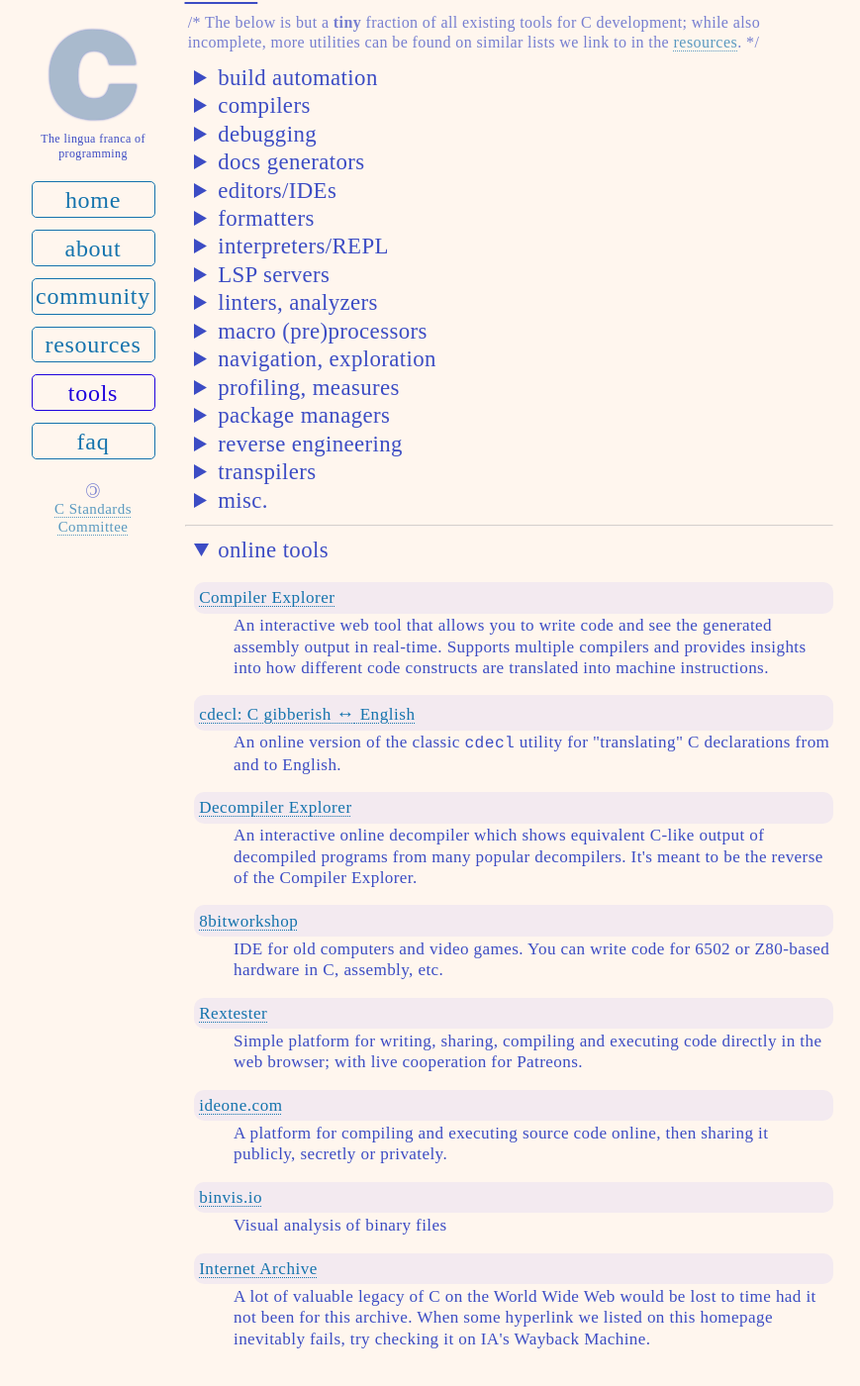
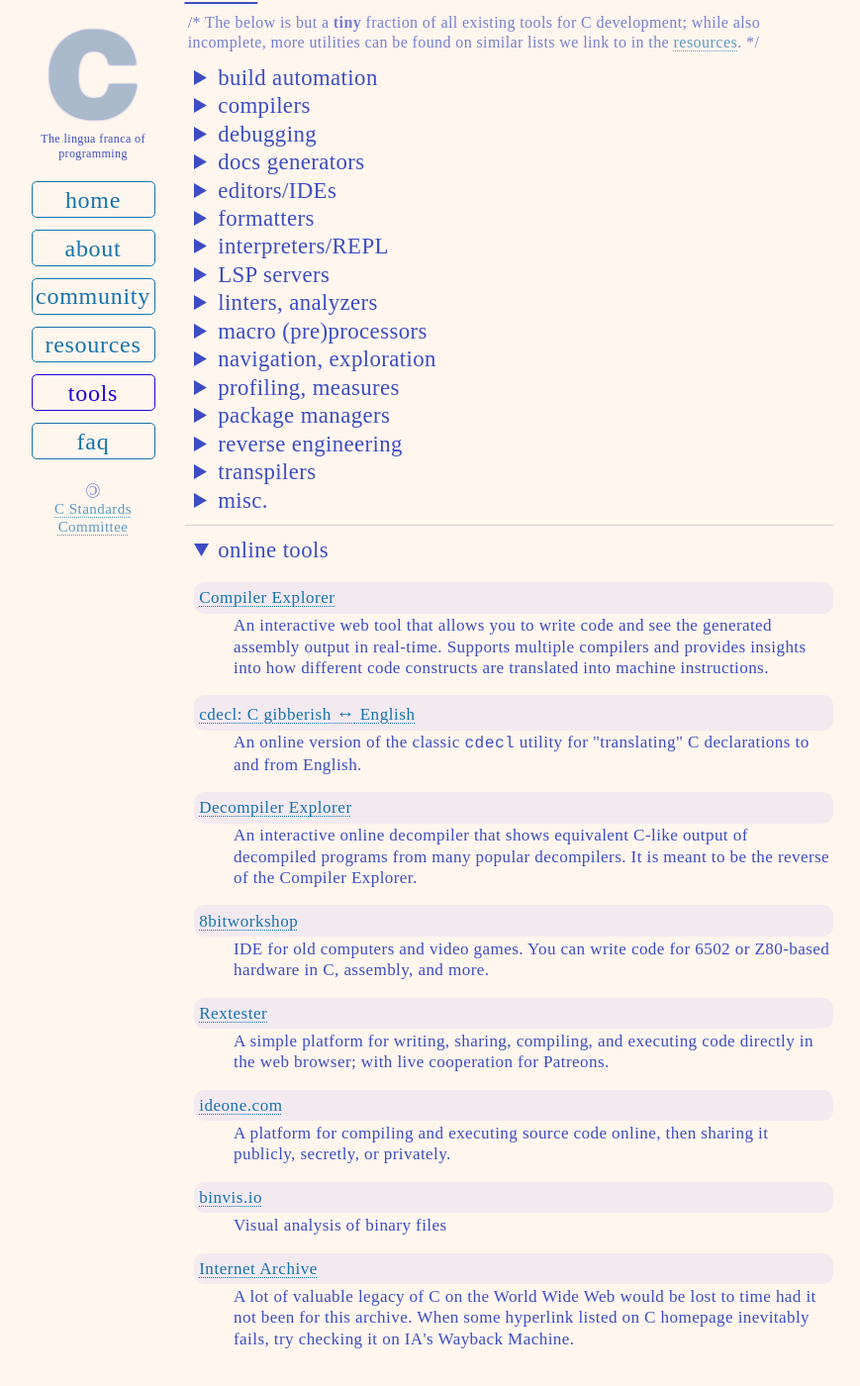
Before and after one commit to c-lang-org/c-www-homepage, a Jekyll site: the page built from _pages/tools.html, in a window 1280 px wide and 1400 px high, scrolled down 53 px. Shown: the whole window at 99% size, without its empty margins (201-1070 px from the left). Built offline with Jekyll 4.4.1, drawn with Linux system fonts in a browser that asks for light colours.

Commit message:
Typos, tweaks, small fixes

```diff
--- a/_includes/revisions-table.html
+++ b/_includes/revisions-table.html
@@ -89,8 +89,8 @@
     </tr>
     <tr> <!-- K&R -->
       <td style="font-size:0.9em;letter-spacing:-0.1em">K&amp;R</td>
-      <td style="font-size:0.9em;letter-spacing:-0.025em;text-align:center;width:min-content">
-        <i>The C<wbr> Programming&nbsp;Language</i>
+      <td style="font-size:0.9em;letter-spacing:-0.025em;text-align:center">
+        <i>The C<br> Programming&nbsp;Language</i>
       </td>
     </tr>
   </tbody>
--- a/_pages/community.html
+++ b/_pages/community.html
@@ -52,7 +52,7 @@ permalink: /community
 
   <dt id="Discord">Discord</dt>
   <dd>
-    This communicator has several servers dedicated to C language,
+    This communicator has several servers dedicated to the C language,
     from publicly well known you can join:
     <ul>
       <li><a href="https://discord.gg/KydfXPfpYK">C Programming</a></li>
@@ -80,8 +80,8 @@ permalink: /community
 
   <dt>Reddit</dt>
   <dd>
-    This social network platform hosts many programming communities,
-    including few dedicated to C language:
+    This social networking platform hosts many programming communities,
+    including few dedicated to the C language:
     <ul>
       <li><a href="https://www.reddit.com/r/C_Programming">r/C_Programming</a></li>
       <li><a href="https://www.reddit.com/r/cprogramming/">r/cprogramming</a></li>
--- a/_pages/resources.html
+++ b/_pages/resources.html
@@ -54,10 +54,11 @@ accordion_list: true
     </li>
   </ul>
 </details>
-<details> <!-- competitions -->
-  <summary>competitions</summary>
+<details> <!-- contests -->
+  <summary>contests</summary>
   <ul>
     <li><a href="https://www.ioccc.org/">The International Obfuscated C Code Contest </a></li>
+    <li><a href="https://www.hackerrank.com/domains/c">Solve C | HackerRank</a></li>
     <li><a href="http://www.underhanded-c.org/">The Underhanded C Contest</a></li>
   </ul>
 </details>
--- a/_pages/tools.html
+++ b/_pages/tools.html
@@ -269,32 +269,32 @@ accordion_list: true
     <dt><a href="https://cdecl.org/">cdecl: C gibberish <span style="font-size:1.1em;vertical-align:text-bottom">&harr;</span> English</a></dt>
     <dd>
       An online version of the classic <code>cdecl</code> utility for
-      "translating" C declarations from and to English.
+      "translating" C declarations to and from English.
     </dd>
 
     <dt><a href="https://dogbolt.org/">Decompiler Explorer</a></dt>
     <dd>
-      An interactive online decompiler which shows equivalent C-like
+      An interactive online decompiler that shows equivalent C-like
       output of decompiled programs from many popular decompilers.
-      It's meant to be the reverse of the Compiler Explorer.
+      It is meant to be the reverse of the Compiler Explorer.
     </dd>
 
     <dt><a href="https://8bitworkshop.com">8bitworkshop</a></dt>
     <dd>
       IDE for old computers and video games. You can write code
-      for 6502 or Z80-based hardware in C, assembly, etc.
+      for 6502 or Z80-based hardware in C, assembly, and more.
     </dd>
 
     <dt><a href="https://rextester.com/l/c_online_compiler_gcc">Rextester</a></dt>
     <dd>
-      Simple platform for writing, sharing, compiling and executing code
+      A simple platform for writing, sharing, compiling, and executing code
       directly in the web browser; with live cooperation for Patreons.
     </dd>
 
     <dt><a href="https://ideone.com/fork/48Y02N/">ideone.com</a></dt>
     <dd>
       A platform for compiling and executing source code online,
-      then sharing it publicly, secretly or privately.
+      then sharing it publicly, secretly, or privately.
     </dd>
 
     <dt><a href="https://binvis.io/">binvis.io</a></dt>
@@ -305,8 +305,8 @@ accordion_list: true
     <dt><a href="https://archive.org">Internet Archive</a></dt>
     <dd>
       A lot of valuable legacy of C on the World Wide Web would be lost to time
-      had it not been for this archive. When some hyperlink we listed on this
-      homepage inevitably fails, try checking it on IA's Wayback Machine.
+      had it not been for this archive. When some hyperlink listed on
+      C homepage inevitably fails, try checking it on IA's Wayback Machine.
     </dd>
   </dl>
 </details>
```
Also changed, not shown: _pages/about.html (+5 -5 lines), _pages/faq.html (+15 -15 lines).
